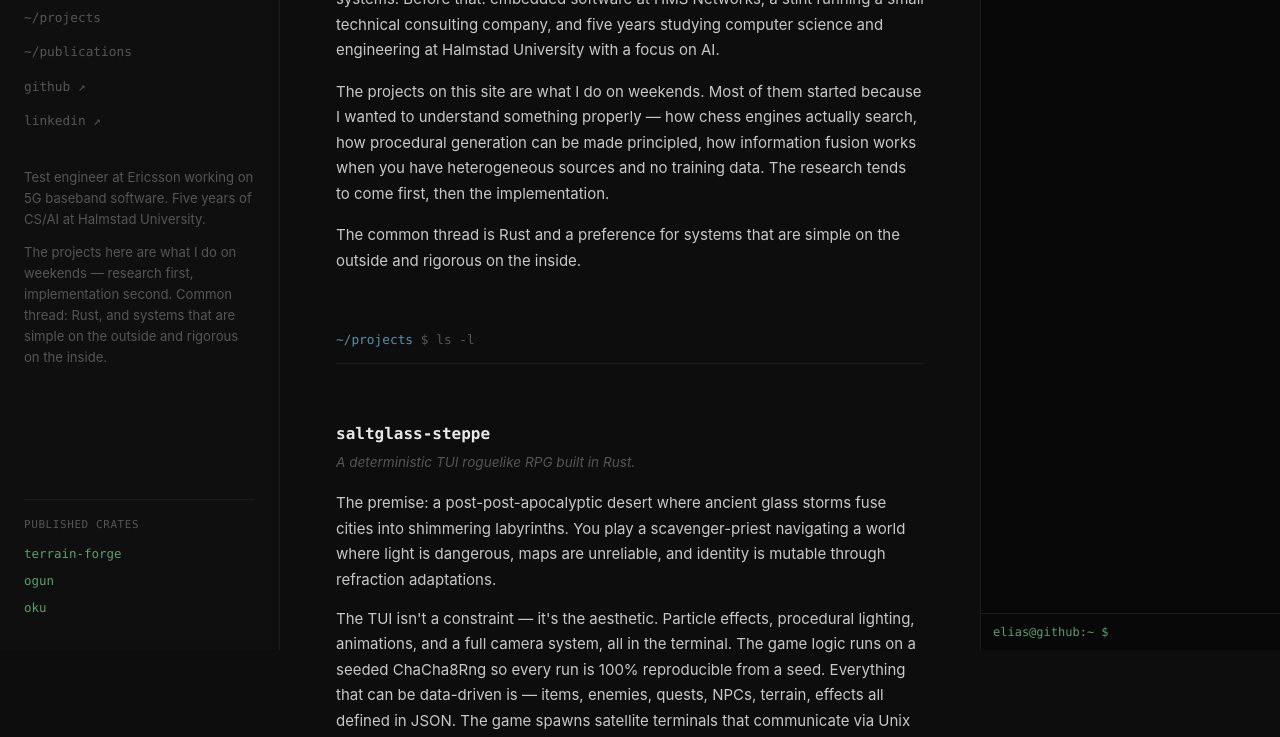
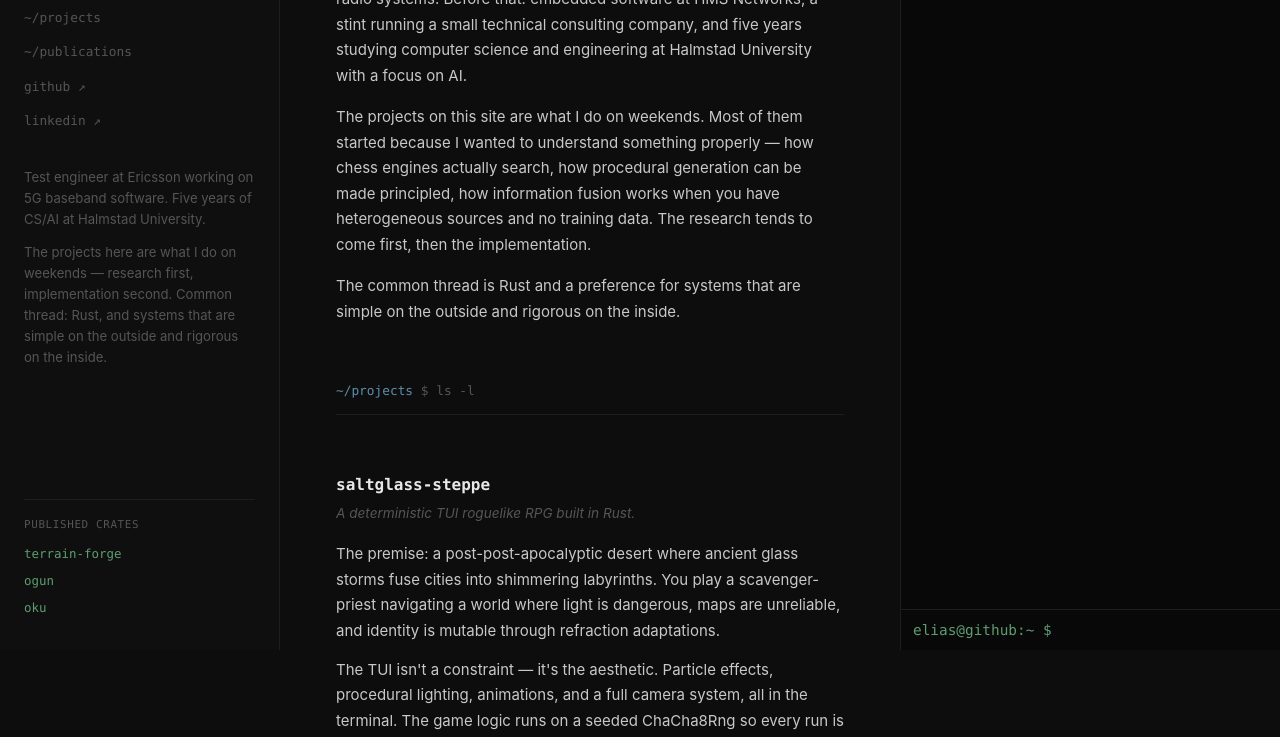
Before and after one commit to EliasVahlberg/eliasvahlberg.github.io, a plain HTML site: page index.html in a window 1280 px wide. Shown: the part 150-887 px from the top of the page. Drawn offline with Linux system fonts and the light colour scheme.

Commit message:
Terminal: larger font, flex to fill remaining space; content fixed width

```diff
--- a/style.css
+++ b/style.css
@@ -144,10 +144,10 @@ a:hover { text-decoration: underline; }
 
 /* ── Content ── */
 .content {
-  flex: 1;
+  width: 620px;
+  flex-shrink: 0;
   min-width: 0;
   padding: 3rem 3.5rem 4rem;
-  max-width: 860px;
 }
 
 .content-section { margin-bottom: 3.5rem; }
@@ -310,8 +310,8 @@ footer .dim { color: var(--text-dim); }
 
 /* ── Terminal panel ── */
 .terminal-panel {
-  width: 300px;
-  flex-shrink: 0;
+  flex: 1;
+  min-width: 260px;
   position: sticky;
   top: 0;
   height: 100vh;
@@ -320,7 +320,7 @@ footer .dim { color: var(--text-dim); }
   display: flex;
   flex-direction: column;
   font-family: var(--font-mono);
-  font-size: 0.75rem;
+  font-size: 0.9rem;
   overflow: hidden;
 }
 
@@ -383,7 +383,7 @@ footer .dim { color: var(--text-dim); }
   outline: none;
   color: var(--text);
   font-family: var(--font-mono);
-  font-size: 0.75rem;
+  font-size: 0.9rem;
   caret-color: var(--accent);
   min-width: 0;
 }
```
